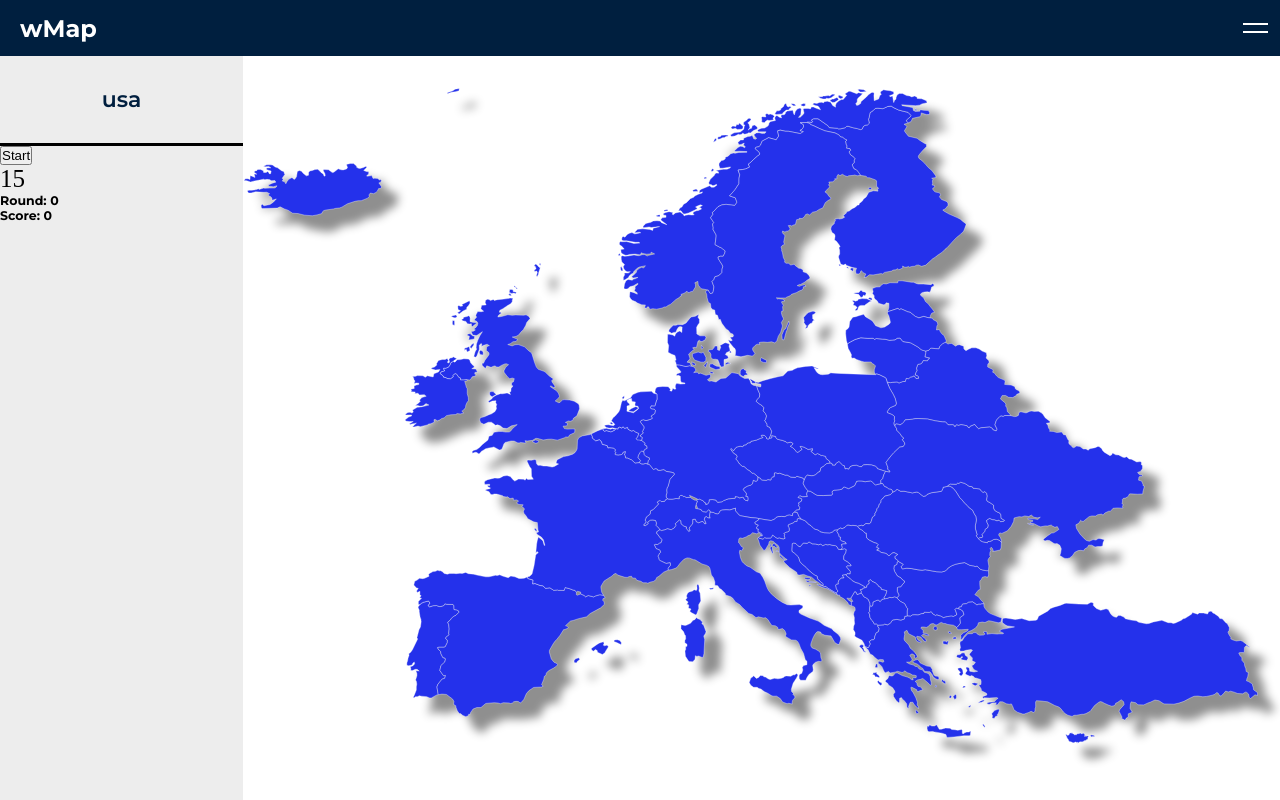
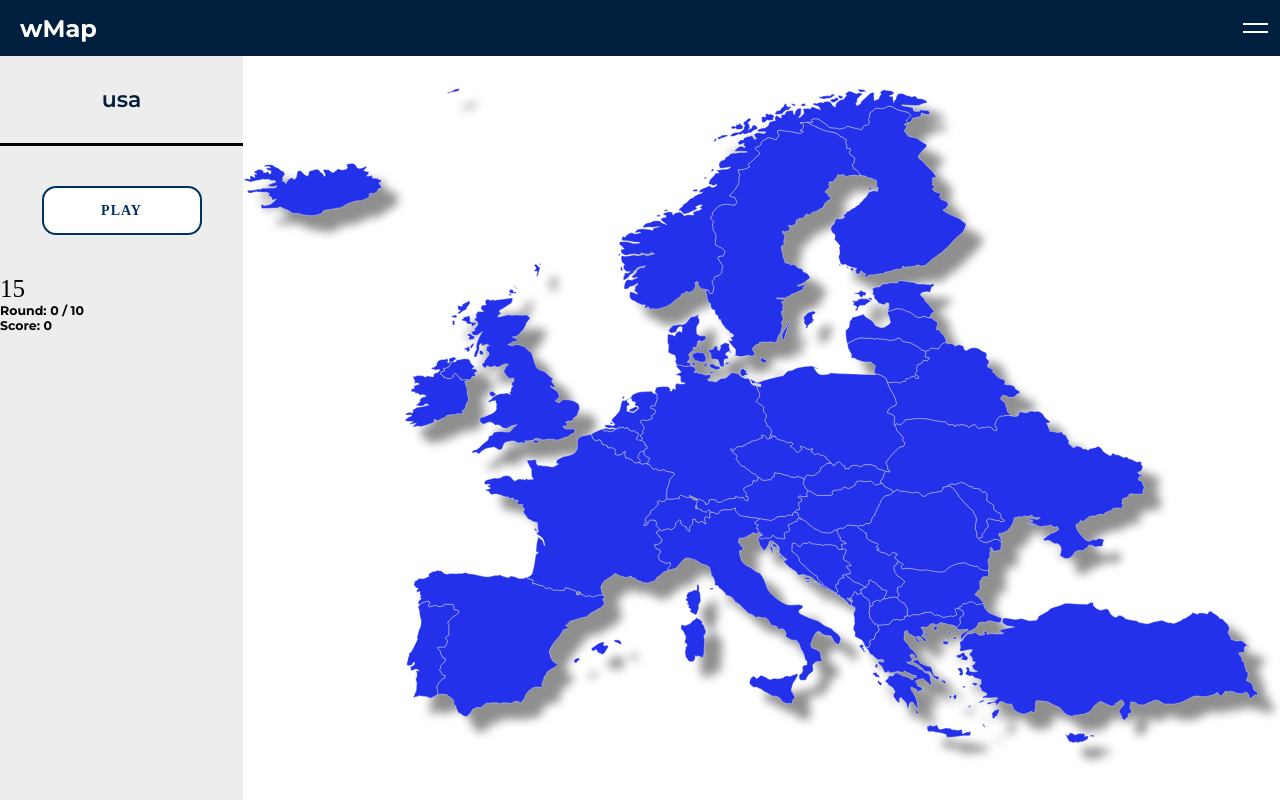
Before and after one commit to jakubwas/WMap, a React (Create React App) app: page /map/usa in a window 1280 px wide. Built offline with nearby package versions, Linux system fonts and the light colour scheme.

Commit message:
refactor: :recycle: Added PlayButton

```diff
--- /dev/null
+++ b/src/components/PlayButton.tsx
@@ -0,0 +1,99 @@
+import React, { ReactChild } from "react";
+import styled from "styled-components";
+
+const StyledMainContainer = styled.div`
+  display: flex;
+  flex-direction: row;
+  flex-wrap: wrap;
+  justify-content: center;
+  text-align: center;
+  width: 100%;
+  margin: 0 auto;
+
+  .effect {
+    display: inline-flex;
+    color: #003163;
+    border: solid 2px #003163;
+    border-radius: 1.4rem;
+    position: relative;
+    transition-duration: 0.4s;
+    overflow: hidden;
+  }
+
+  .effect::before,
+  .effect span {
+    margin: 0 auto;
+    transition-timing-function: cubic-bezier(0.86, 0, 0.07, 1);
+    transition-duration: 0.4s;
+  }
+
+  .effect:hover {
+    background-color: rgb(36, 49, 163);
+  }
+
+  .effect:hover span {
+    -webkit-transform: translateY(-400%) scale(-0.1, 20);
+    transform: translateY(-400%) scale(-0.1, 20);
+  }
+
+  .effect::before {
+    content: attr(data-sm-link-text);
+    color: #fff;
+    position: absolute;
+    left: 0;
+    right: 0;
+    margin: auto;
+    -webkit-transform: translateY(500%) scale(-0.1, 20);
+    transform: translateY(500%) scale(-0.1, 20);
+  }
+
+  .effect:hover::before {
+    -webkit-transform: translateY(0) scale(1, 1);
+    transform: translateY(0) scale(1, 1);
+  }
+`;
+const StyledButtonContainer = styled.div`
+  align-items: center;
+  display: flex;
+  flex-direction: column;
+  justify-content: center;
+  text-align: center;
+  background-color: #fff;
+  padding: 4rem 0rem;
+  width: 24rem;
+  background: rgb(237, 237, 237);
+`;
+const StyledBtn = styled.div`
+  letter-spacing: 0.1rem;
+  cursor: pointer;
+  font-size: 1.4rem;
+  font-weight: 600;
+  line-height: 4.5rem;
+  max-width: 16rem;
+  position: relative;
+  text-transform: uppercase;
+  width: 100%;
+  background: white;
+`;
+
+interface ComponentProps {
+  onClick: () => void;
+  backText: string;
+  children: ReactChild;
+}
+
+const PlayButton = (props: ComponentProps) => (
+  <StyledMainContainer>
+    <StyledButtonContainer>
+      <StyledBtn
+        onClick={props.onClick}
+        className="effect"
+        data-sm-link-text={props.backText}
+      >
+        <span>{props.children}</span>
+      </StyledBtn>
+    </StyledButtonContainer>
+  </StyledMainContainer>
+);
+
+export default PlayButton;
--- a/src/components/Settings.tsx
+++ b/src/components/Settings.tsx
@@ -16,9 +16,9 @@ const Settings = () => {
         name="timer"
         value={timer}
         id="timer"
-        min={5}
+        min={1}
         max={30}
-        step={5}
+        step={1}
         onChange={(e: any) => {
           dispatch(setTimerAction(e.target.value));
         }}
--- a/src/components/Sidebar.tsx
+++ b/src/components/Sidebar.tsx
@@ -7,6 +7,7 @@ import { useSelector, useDispatch } from "react-redux";
 import { RootState } from "../store";
 import { setStartGameAction } from "../store/actions";
 import Timer from "./Timer";
+import PlayButton from "./PlayButton";
 
 const StyledSidebarContainer = styled.div`
   width: 30rem;
@@ -27,7 +28,7 @@ const StyledSideNote = styled.h2`
 
 const Sidebar = () => {
   const currentGame = useSelector((state: RootState) => state.currentGame);
-  const { round, generatedQuiz, points, currentMode } = currentGame;
+  const { round, generatedQuiz, points, currentMode, isFinished } = currentGame;
   const dispatch = useDispatch();
 
   const startGameHandler = () => {
@@ -37,15 +38,22 @@ const Sidebar = () => {
   return (
     <StyledSidebarContainer>
       <StyledSideNote>{currentMode}</StyledSideNote>
-      <button type="submit" onClick={startGameHandler}>
-        Start
-      </button>
+      <PlayButton
+        onClick={startGameHandler}
+        backText={isFinished ? "Play Again" : "Play"}
+      >
+        {isFinished ? "Play Again" : "Play"}
+      </PlayButton>
       <Timer />
-      <h1>Round: {round + 1}</h1>
+      <h1>
+        Round: {round + 1} / {10}
+      </h1>
       <h1>Score: {points}</h1>
-      {round !== -1 && <h1>Find {generatedQuiz[round].name}</h1>}
-      {round !== -1 && <h1>capital: {generatedQuiz[round].capital}</h1>}
-      {round !== -1 && (
+      {round !== -1 && !isFinished && <h1>Find {generatedQuiz[round].name}</h1>}
+      {round !== -1 && !isFinished && (
+        <h1>capital: {generatedQuiz[round].capital}</h1>
+      )}
+      {round !== -1 && !isFinished && (
         <img
           style={{
             width: "20rem",
--- a/src/store/reducers.ts
+++ b/src/store/reducers.ts
@@ -21,6 +21,7 @@ export const settings = (state = settingsInitState, action: any) => {
 const currentGameInitState = {
   currentMode: null,
   isActive: false,
+  isFinished: false,
   generatedQuiz: null,
   round: -1,
   points: 0,
@@ -42,6 +43,7 @@ export const currentGame = (state = currentGameInitState, action: any) => {
         return {
           ...state,
           isActive: false,
+          isFinished: true,
         };
       }
       return {
@@ -54,6 +56,7 @@ export const currentGame = (state = currentGameInitState, action: any) => {
         isActive: true,
         round: 0,
         points: 0,
+        isFinished: false,
       };
     case types.SET_PAUSE:
       return {
```
